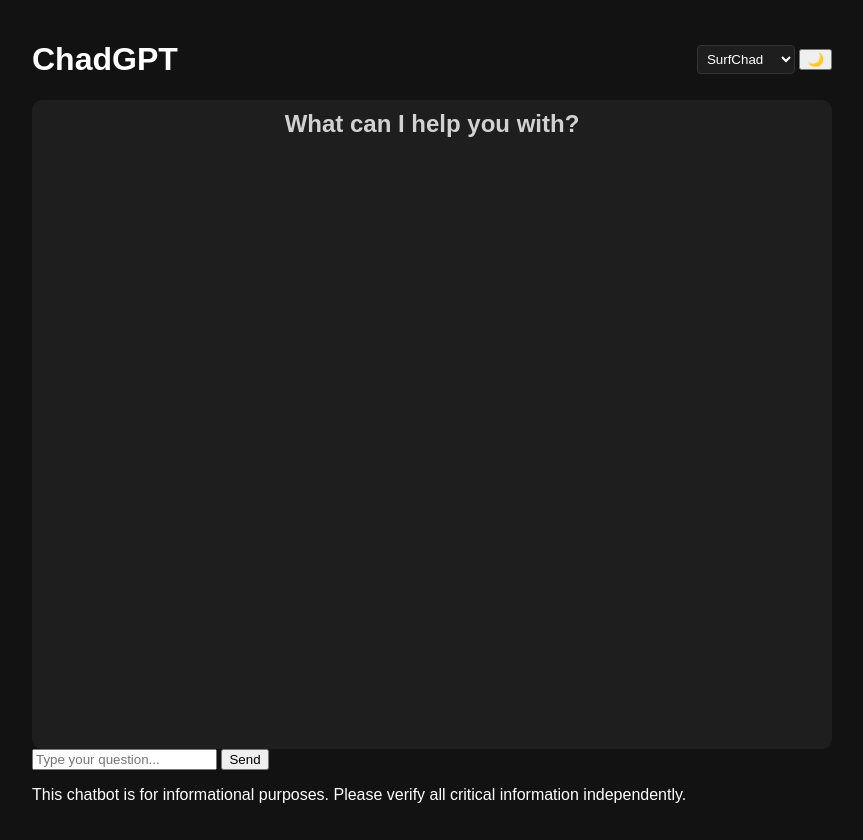
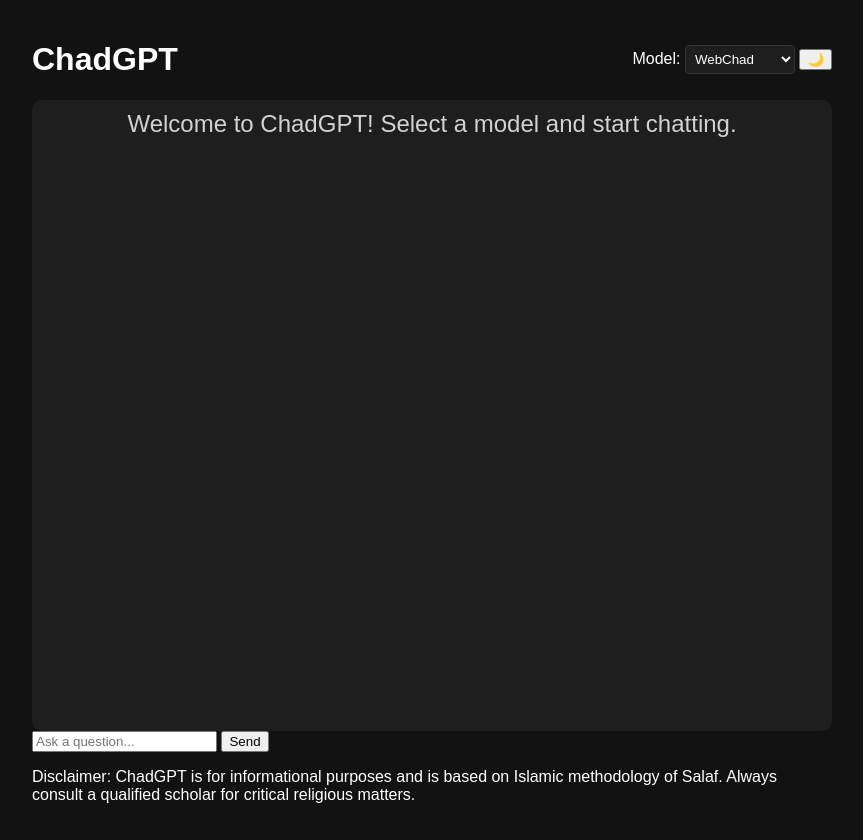
Before and after one commit to testcolab-web/ChadGPT, a Flask app: page / in a window 1280 px wide. Shown: the whole page, without its empty margins (208-1071 px from the left). Run offline with Flask 3, Linux system fonts and the light colour scheme.

Commit message:
Update index.html

```diff
--- a/templates/index.html
+++ b/templates/index.html
@@ -12,28 +12,29 @@
         <header>
             <h1>ChadGPT</h1>
             <div>
+                <label for="model-select">Model:</label>
                 <select id="model-select">
-                    <option value="SurfChad" selected>SurfChad</option>
-                    <option value="FinedChad">FinedChad</option>
-                    <option value="TalkChad">TalkChad</option>
+                    <option value="WebChad" selected>WebChad</option>
+                    <option value="RefinedChad">RefinedChad</option>
                 </select>
                 <button id="theme-toggle">🌙</button>
             </div>
         </header>
         <div class="chat-container">
-            <div id="chat-log">
-                <div class="welcome-message">
-                    <strong>What can I help you with?</strong>
-                </div>
-            </div>
+            <div id="chat-log"></div>
             <div id="loading-ball"></div>
-        </div>
-        <div class="input-container">
-            <input type="text" id="user-input" placeholder="Type your question...">
-            <button id="send-button">Send</button>
+	    <div id="welcome-message" class="welcome-message">
+    		Welcome to ChadGPT! Select a model and start chatting.
+	    </div>
         </div>
         <footer>
-            <p id="disclaimer">This chatbot is for informational purposes. Please verify all critical information independently.</p>
+            <div class="input-container">
+                <input type="text" id="user-input" placeholder="Ask a question...">
+                <button id="send-button">Send</button>
+            </div>
+        </footer>
+        <footer>
+            <p>Disclaimer: ChadGPT is for informational purposes and is based on Islamic methodology of Salaf. Always consult a qualified scholar for critical religious matters.</p>
         </footer>
     </div>
 </body>
```
